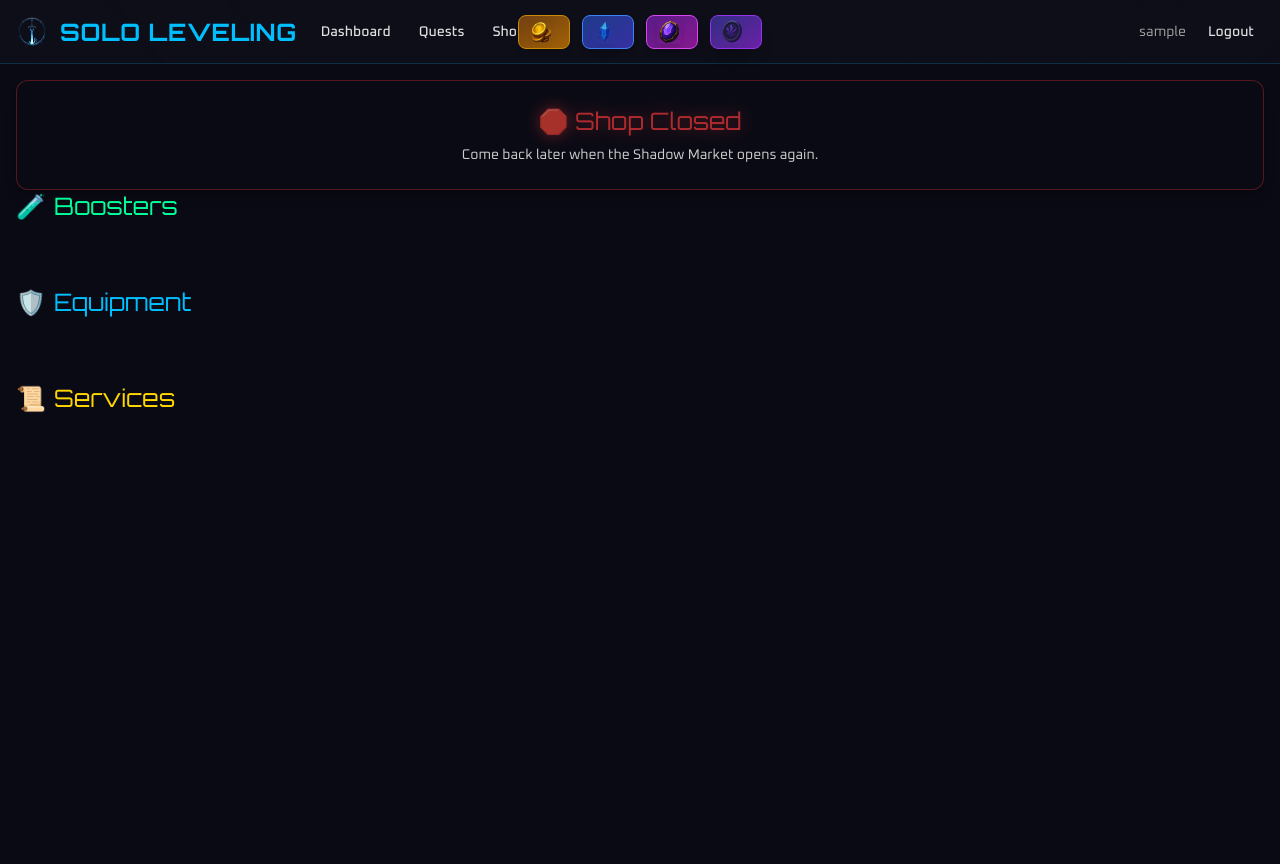
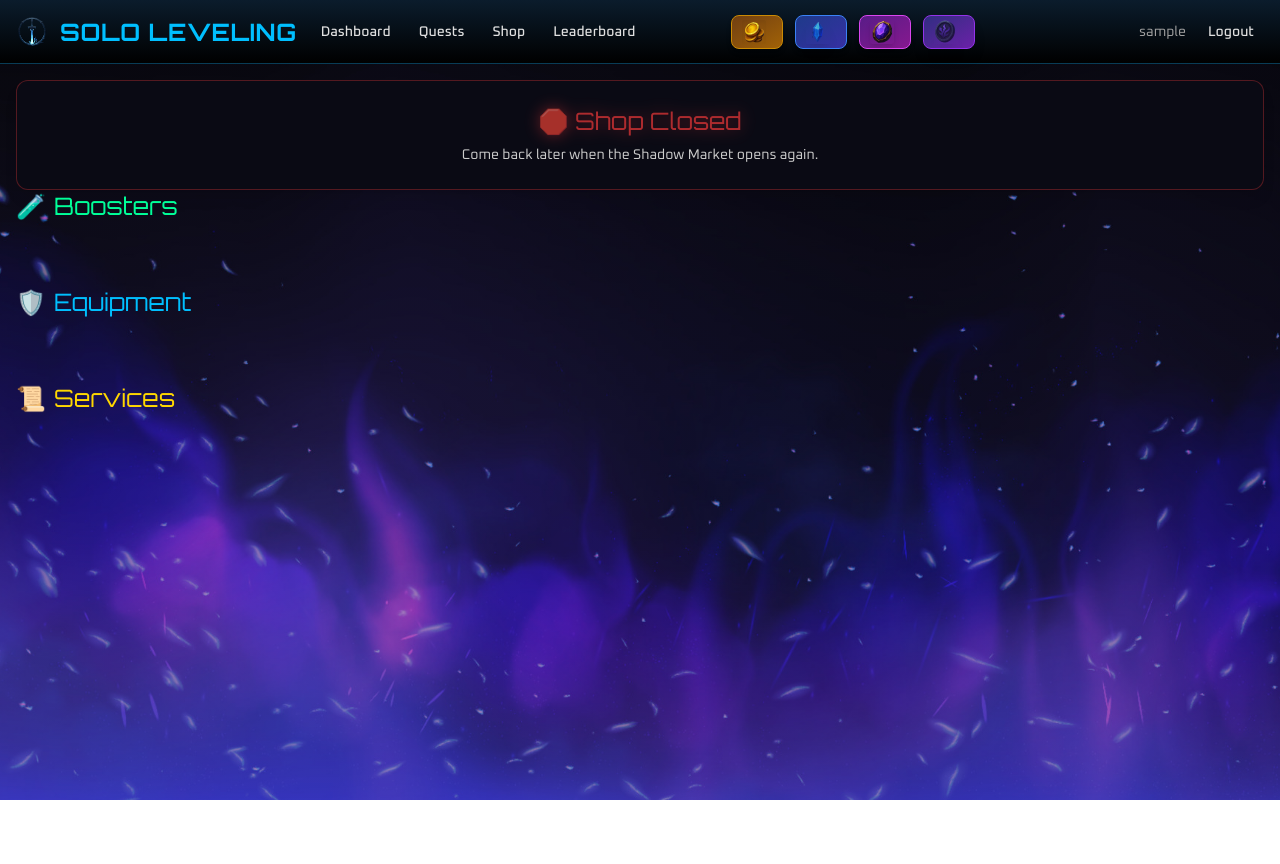
Before and after one commit to Rajrishi07/SoloLeveling, a Flask app: page /shop in a window 1280 px wide. Run offline with Flask 3, Linux system fonts and the light colour scheme; the visitor is signed in with stand-in values (Sample User, id 1); data that the repository does not hold is empty; some libraries are stand-ins or nearby versions.

Commit message:
LeaderBoard

```diff
--- a/app/routes.py
+++ b/app/routes.py
@@ -116,8 +116,6 @@ def create_routes(app):
                     today_stat = log
                     break
 
-            print("Today's stat:", today_stat)
-
             streaks = current_user.streaks  # A dict: {task_id: {streak_data}}
             # Prepare list of streaks with task names
             streak_info = []
@@ -210,5 +208,13 @@ def create_routes(app):
         print(items)
         return render_template("shop.html", shop_items=items)
 
-
+    @app.route('/leaderboard')
+    @login_required
+    def leaderboard():
+        users = list(mongo.db.users.find())
+        for user in users:
+            first_exam_date = min([exam['timestamp'].date() for exam in user.get('exam_history', [])]) if user.get('exam_history') else date.today()
+            user['active_days'] = (date.today() - first_exam_date).days
+        users.sort(key=lambda x: x['xp'], reverse=True)
+        return render_template('leaderboard.html', users=users)
     return app
--- a/app/templates/base.html
+++ b/app/templates/base.html
@@ -7,7 +7,10 @@
     <script src="https://cdn.tailwindcss.com"></script>
     <link href="https://fonts.googleapis.com/css2?family=Orbitron:wght@400;500;700&family=Share+Tech+Mono&family=Rajdhani:wght@400;500;700&family=Audiowide&family=Oxanium:wght@400;500;700&display=swap" rel="stylesheet">
     <!-- Font Awesome -->
-    <link rel="stylesheet" href="https://cdnjs.cloudflare.com/ajax/libs/font-awesome/6.5.1/css/all.min.css">
+    <!--<link rel="stylesheet" href="https://cdnjs.cloudflare.com/ajax/libs/font-awesome/6.5.1/css/all.min.css">-->
+    <!-- Inside your <head> tag in base.html -->
+    <link rel="stylesheet" href="https://cdnjs.cloudflare.com/ajax/libs/font-awesome/6.5.0/css/all.min.css" integrity="sha512-..." crossorigin="anonymous" referrerpolicy="no-referrer" />
+
     <script>
         tailwind.config = {
             theme: {
@@ -113,12 +116,13 @@
     <!-- Background Elements -->
 
     <div class="fixed inset-0 -z-10">
-        <div class="absolute inset-0 bg-[url('/static/img/black_bg.png')] bg-center bg-no-repeat bg-cover"></div>
+        <div class="absolute inset-0 bg-[url('/static/img/bg.jpg')] bg-center bg-no-repeat bg-cover"></div>
         <!-- Reduce opacity of the gradient overlay -->
         <div class="absolute inset-0 bg-gradient-to-br from-bg-dark/30 via-[#131326]/30 to-[#0A0A14]/30 backdrop-blur-none"></div>
     </div>
 
-    <nav class="relative z-50 bg-bg-dark/90 border-b border-primary/20 backdrop-blur-sm h-16">
+    <nav class="relative z-50 bg-bg-dark/90 border-b border-primary/20 backdrop-blur-sm h-16"
+    style="background: linear-gradient(to bottom, #0b1c2c, #000000)">
         <div class="max-w-7xl mx-auto h-full">
             <!-- Left: Logo + Links -->
             <div class="absolute left-0 h-full flex items-center pl-3 gap-4">
@@ -130,12 +134,13 @@
                     <a href="/dashboard" class="text-text-primary hover:text-primary px-2 py-1.5 rounded-md text-sm font-medium transition-colors duration-200">Dashboard</a>
                     <a href="/quests" class="text-text-primary hover:text-primary px-2 py-1.5 rounded-md text-sm font-medium transition-colors duration-200">Quests</a>
                     <a href="/shop" class="text-text-primary hover:text-primary px-2 py-1.5 rounded-md text-sm font-medium transition-colors duration-200">Shop</a>
+                    <a href="{{ url_for('leaderboard') }}" class="text-text-primary hover:text-primary px-2 py-1.5 rounded-md text-sm font-medium transition-colors duration-200">Leaderboard</a>
                 </div>
             </div>
             {%if current_user.is_authenticated%}
 
             <!-- Center: Currency -->
-            <div class="absolute left-1/2 transform -translate-x-1/2 h-full flex items-center space-x-3 text-sm">
+            <div class="absolute left-2/3 transform -translate-x-1/2 h-full flex items-center space-x-3 text-sm">
                 <!-- Gold -->
                 <div class="flex items-center bg-gradient-to-br from-yellow-900 to-yellow-700 rounded-lg px-2.5 py-1 space-x-1.5 shadow-md border border-yellow-600">
                     <img src="/static/icons/gold.ico" alt="Gold" class="w-6 h-6 rounded-sm shadow-inner">
--- a/app/templates/shop.html
+++ b/app/templates/shop.html
@@ -1,7 +1,7 @@
 {% extends "base.html" %}
 
 {% block content %}
-<div class="min-h-screen bg-[#0A0A14] text-[#ECECEC] p-4">
+<div class="min-h-screen text-[#ECECEC] p-4">
 
   {% set rarity_colors = {
     'common': '#CCCCCC',
```
Also changed, not shown: app/templates/leaderboard.html (added, +45 -0 lines), app/static/img/bg.jpg (added).
